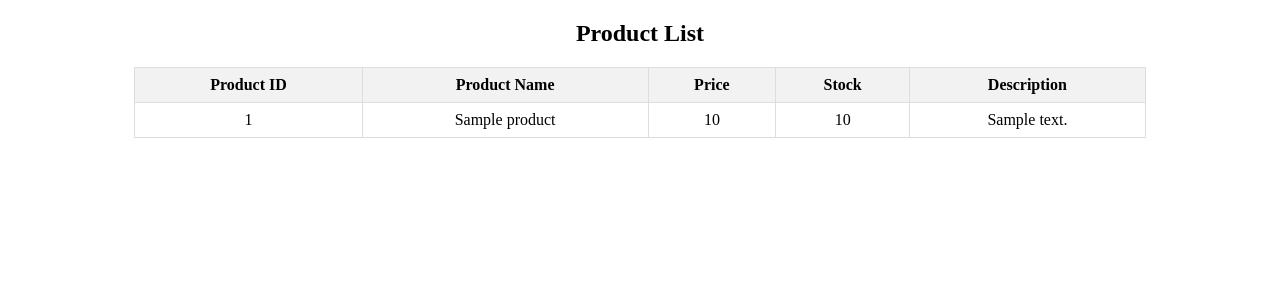
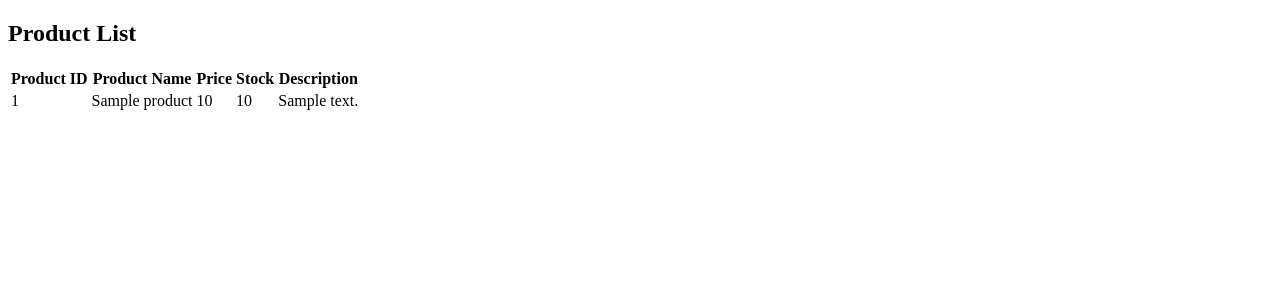
Before and after one commit to KIPROTICHBETT53/basic-php-login-testing, a PHP site: page /products.php in a window 1280 px wide. Shown: the top 300 px of the page. Run offline with PHP 8.4, Linux system fonts and the light colour scheme; the visitor is signed in with stand-in values (Sample User, id 1); tables that the repository leaves empty or names only in its code hold one stand-in row (values such as "Sample post").

Commit message:
products

```diff
--- a/ecommerce_app/products.php
+++ b/ecommerce_app/products.php
@@ -1,20 +1,28 @@
 <?php
-// Start the session to check if the user is logged in
 session_start();
 
-// Check if the user is logged in; if not, redirect to the login page
+error_reporting(E_ALL); // Enable all error reporting
+ini_set('display_errors', 1); // Display errors on the page
+
 if (!isset($_SESSION['user_id'])) {
     header("Location: login.php");
     exit;
 }
 
-// Include the database connection
 require 'db_connection.php';
 
-// Retrieve products from the database
+// Check if connection is successful
+if ($conn->connect_error) {
+    die("Connection failed: " . $conn->connect_error);
+}
+
+// Attempt to retrieve products
 $sql = "SELECT ProductID, ProductName, Price, Stock, Description FROM products";
 $result = $conn->query($sql);
 
+if (!$result) {
+    die("Error in SQL query: " . $conn->error);
+}
 ?>
 <!DOCTYPE html>
 <html lang="en">
@@ -23,22 +31,7 @@ $result = $conn->query($sql);
     <meta name="viewport" content="width=device-width, initial-scale=1.0">
     <title>Products</title>
     <style>
-        table {
-            width: 80%;
-            margin: auto;
-            border-collapse: collapse;
-        }
-        th, td {
-            border: 1px solid #ddd;
-            padding: 8px;
-            text-align: center;
-        }
-        th {
-            background-color: #f2f2f2;
-        }
-        h2 {
-            text-align: center;
-        }
+        /* Table styling */
     </style>
 </head>
 <body>
@@ -52,9 +45,7 @@ $result = $conn->query($sql);
             <th>Description</th>
         </tr>
         <?php
-        // Check if there are products to display
         if ($result->num_rows > 0) {
-            // Output each product row
             while ($row = $result->fetch_assoc()) {
                 echo "<tr>
                         <td>{$row['ProductID']}</td>
```
